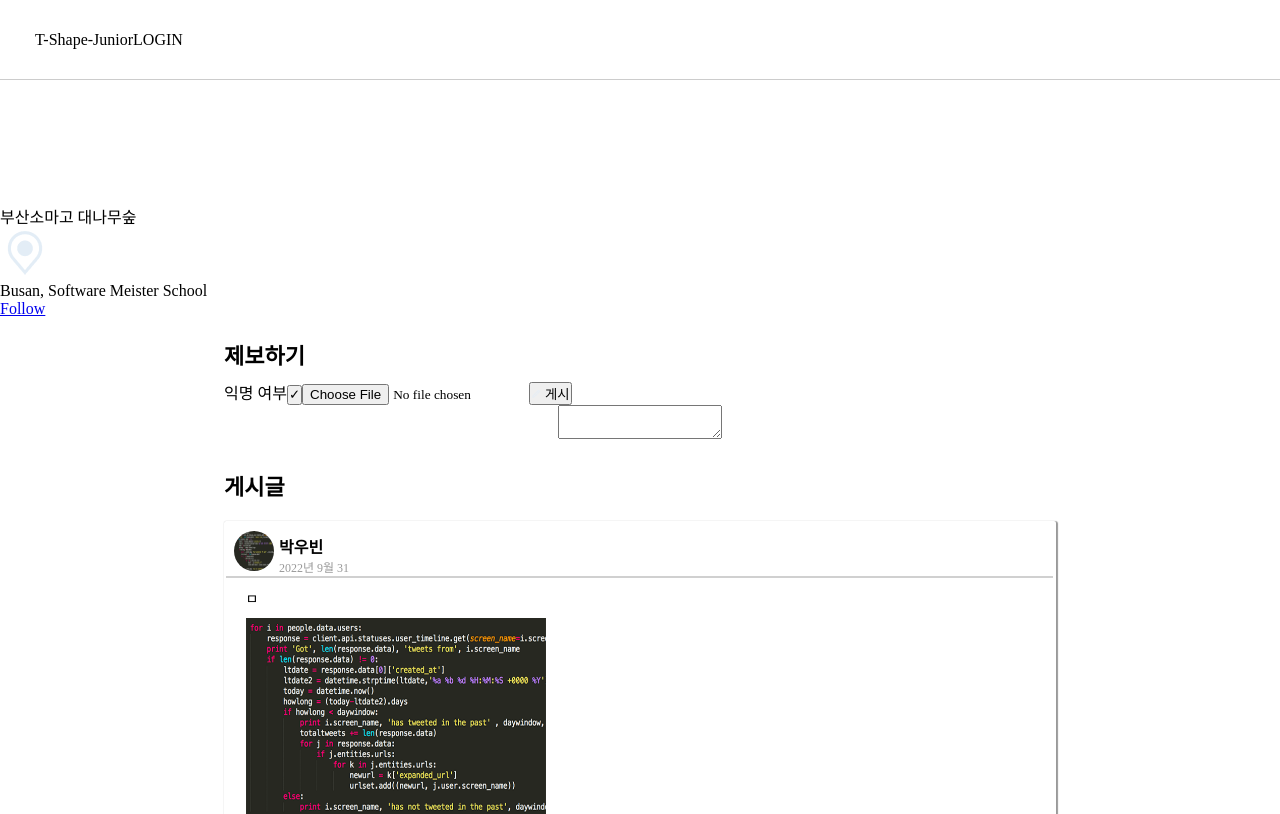
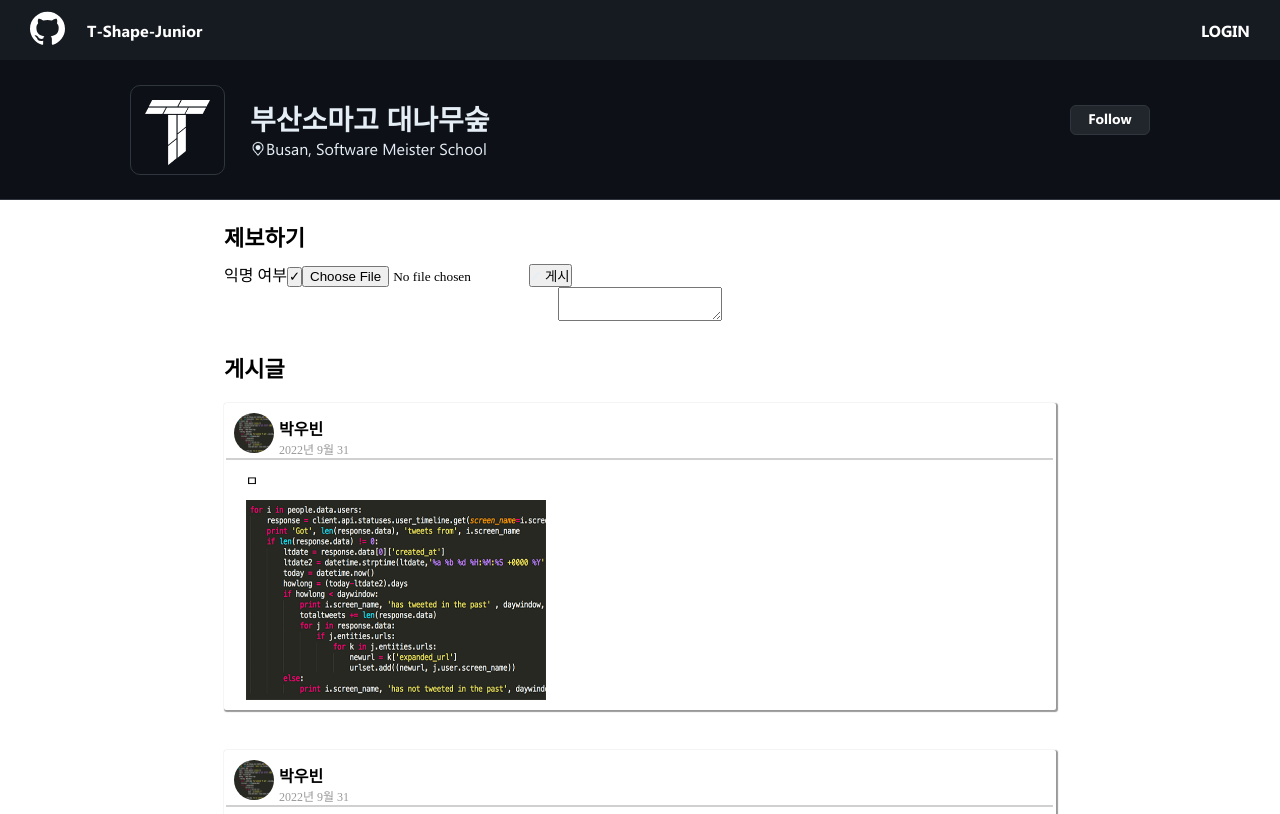
Before and after one commit to T-Junior-BambooForest/T_Frontend, a React (Create React App) app: page / in a window 1280 px wide. Shown: the top 814 px of the page. Built offline with nearby package versions, Linux system fonts and the light colour scheme; no server answers.

Commit message:
ADD : 디자인 변경

```diff
--- a/src/Style/Header.scss
+++ b/src/Style/Header.scss
@@ -1,66 +1,135 @@
+$main-background-color : #0D1117;
+$line-color: #30363D;
+$white-color: #E5EDF5;
+$element-color: #21262D;
+
+@font-face {
+    font-family: 'main';
+    src: url('../../src/fonts/Segoe\ UI\ Bold.ttf') format('truetype');
+}
+
+@font-face {
+    font-family: 'sub';
+    src: url('../../src/fonts/Segoe\ UI.ttf');
+}
+
 .header_wrap {
     display: flex;
     align-items: center;
     width: 100%;
-    height: 80px;
-    background-color: #fff;
-    border-bottom: 1px solid #ccc;
+    height: 60px;
+    background-color: #161b22;
 
-    .logo_image {
-        width: 50px;
-        height: 50px;
+    .github_logo {
         margin-left: 30px;
     }
 
-    .title {
-        margin-left: 25px;
-        font-size: 40px;
+    .team_name {
+        font-family: 'main';
+        color: white;
+        font-size: 16px;
+        margin-left: 22px;
     }
 
-    .subtitle {
-        margin-left: 20px;
-        font-size: 16px;
+    .login_btn {
+        margin-left: auto;
+        margin-right: 30px;
+        color: white;
+        font-family: 'main';
     }
+}
 
-    .login_wrap {
-        margin-left: auto;
+.title_box_wrap {
+    background-color: $main-background-color;
+    width: 100%;
+    height: 140px;
+    display: flex;
+    align-items: center;
+    border-bottom: 1px solid #30363D;
+
+    .team_image_box {
+        display: flex;
+        justify-content: center;
         align-items: center;
+        margin-left: 130px;
+        background-color: $main-background-color;
+        border: 1px solid $line-color;
+        border-radius: 10px;
+        width: 95px;
+        height: 90px;
 
-        .login_button {
-            float: right;
-            font-size: 16px;
-            margin-right: 12px;
-            text-decoration: none;
-            color: black;
-        }
-
-        .only_login_button {
-            float: right;
-            font-size: 16px;
-            margin-right: 40px;
-            text-decoration: none;
-            color: black;
-        }
-
-        .custom_line {
-            float: right;
-            background-color: rgb(141, 141, 141);
-            width: 1.5px;
-            height: 20px;
-        }
-
-        .mypage_button {
-            float: right;
-            font-size: 16px;
-            margin: 0px 40px 0px 12px;
-            text-decoration: none;
-            color: black;
+        .logo_image {
+            margin-top: 5px;
+            width: 65px;
+            height: 65px;
         }
     }
 
+    .align_box {
+        display: flex;
+        justify-content: center;
+        flex-direction: column;
+
+        .service_name {
+            color: $white-color;
+            margin-left: 25px;
+
+            .bamboo_name {
+                font-size: 28px;
+                font-family: 'main';
+                font-style: normal;
+                font-weight: 700;
+            }
+        }
+
+        .align_boxs {
+            display: flex;
+            flex-direction: row;
+            margin-top: 0px;
+            margin-left: 25px;
+
+            .image_box {
+                margin-top: 3px;
+
+                .location_box {
+                    margin-top: 0px;
+                    width: 16px;
+                    height: 16px;
+                }
+            }
+
+            .name_box {
+                .school_names {
+                    font-size: 16px;
+                    font-family: 'sub';
+                    color: $white-color;
+
+                }
+            }
+        }
+    }
+
+    .follow_btn_box_link {
+        margin-top: -20px;
+        border-radius: 6px;
+        display: flex;
+        justify-content: center;
+        align-items: center;
+        margin-right: 130px;
+        margin-left: auto;
+        color: white;
+        background-color: green;
+        width: 80px;
+        height: 30px;
+        border: 1px solid $line-color;
+        background-color: $element-color;
+
+        .a_link_button {
+            font-family: 'main';
+            font-size: 14px;
+            text-decoration: none;
+            color: white;
+            margin-top: -2px;
+        }
+    }
 }
-
-.title_link_tag {
-    text-decoration: none;
-    color: black;
-}
```
